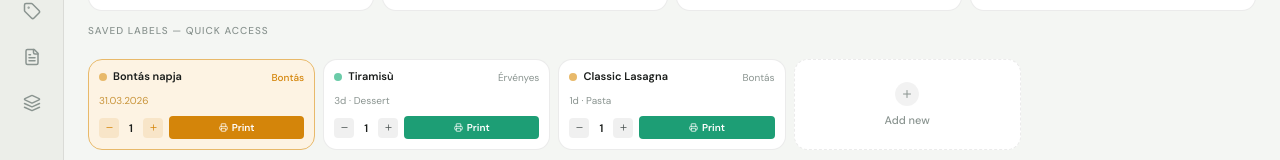
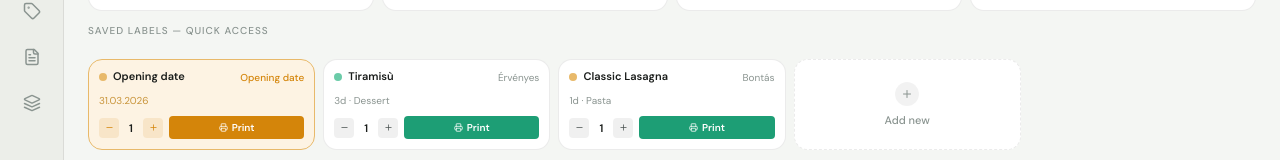
Before and after one commit to matteoshop77-tech/haccp-print, a React (Vite) app: page / in a window 1280 px wide. Shown: the part 163-323 px from the top of the page. Built offline with nearby package versions, Linux system fonts and the light colour scheme; the HTML template or start-up script is replaced by a standard one.

Commit message:
feat: colored type badges, Custom label name field

```diff
--- a/src/pages/HomePage.tsx
+++ b/src/pages/HomePage.tsx
@@ -54,8 +54,8 @@ function BontasQuickCard({ onPrinted }: { onPrinted: () => void }) {
 
     const bontasTemplate: LabelTemplate = {
       id:            "bontas-fixed",
-      name:          "Bontás napja",
-      category:      "Bontás",
+      name:          lang === "hu" ? "Bontás napja" : "Opening date",
+      category:      lang === "hu" ? "Bontás" : "Opening date",
       type:          "bontas",
       shelfLifeDays: 0,
       description:   null,
@@ -74,7 +74,7 @@ function BontasQuickCard({ onPrinted }: { onPrinted: () => void }) {
       const todayStr = format(now, "yyyy-MM-dd");
       addPrintJob({
         templateId:   "bontas-fixed",
-        templateName: "Bontás napja",
+        templateName: lang === "hu" ? "Bontás napja" : "Opening date",
         labelType:    "bontas",
         copies,
         preparedDate: todayStr,
@@ -91,10 +91,10 @@ function BontasQuickCard({ onPrinted }: { onPrinted: () => void }) {
       <div className="flex items-start justify-between gap-1">
         <div className="flex items-center gap-1.5 min-w-0">
           <div className="w-2 h-2 rounded-full flex-shrink-0" style={{ background: "#E8B96A" }} />
-          <p className="text-xs font-semibold text-ink-primary truncate leading-tight">Bontás napja</p>
+          <p className="text-xs font-semibold text-ink-primary truncate leading-tight">{lang === "hu" ? "Bontás napja" : "Opening date"}</p>
         </div>
         <span className="flex-shrink-0 font-medium" style={{ fontSize: "10px", color: "#D4850A" }}>
-          Bontás
+          {lang === "hu" ? "Bontás" : "Opening date"}
         </span>
       </div>
       <p style={{ fontSize: "10px", color: "#C8943A" }}>{today}</p>
```
